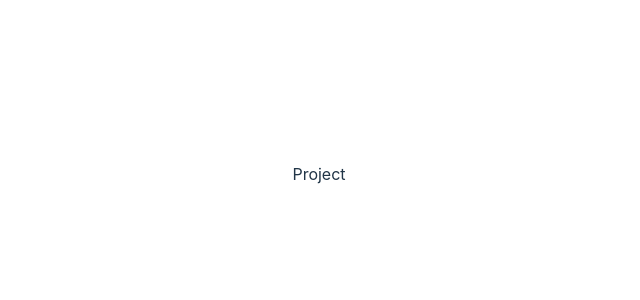
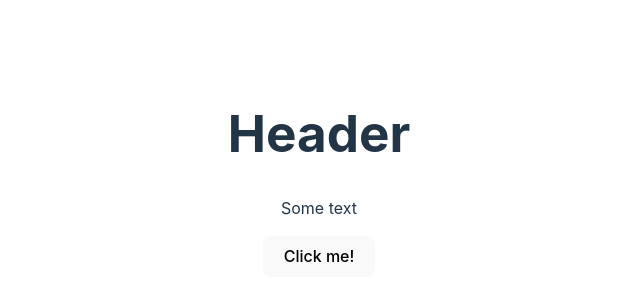
Before and after one commit to bvdcode/diary, a React (Vite) app: page / in a window 1280 px wide. Shown: the part 226-526 px from the top of the page, without its empty margins (321-961 px from the left). Built offline with nearby package versions, Linux system fonts and the light colour scheme.

Commit message:
Refactor App component and add Button component

```diff
--- a/src/App.jsx
+++ b/src/App.jsx
@@ -1,7 +1,14 @@
 import "./App.css";
+import Button from "./components/Button/Button";
 
 function App() {
-  return <>Project</>;
+  return (
+    <>
+      <h1>Header</h1>
+      <p>Some text</p>
+      <Button />
+    </>
+  );
 }
 
 export default App;
--- /dev/null
+++ b/src/components/Button/Button.jsx
@@ -0,0 +1,5 @@
+function Button() {
+  return <button>Click me!</button>;
+}
+
+export default Button;
```
